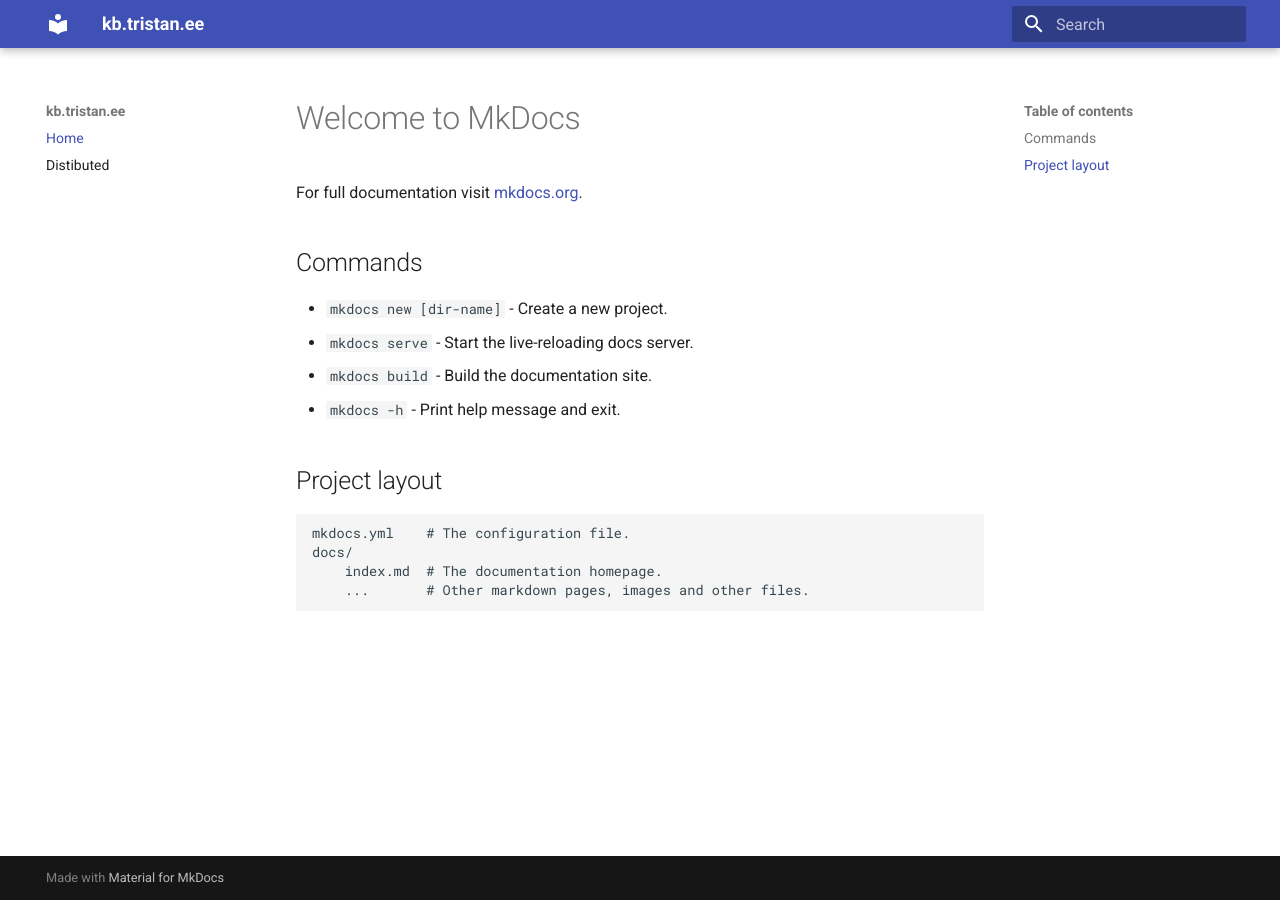
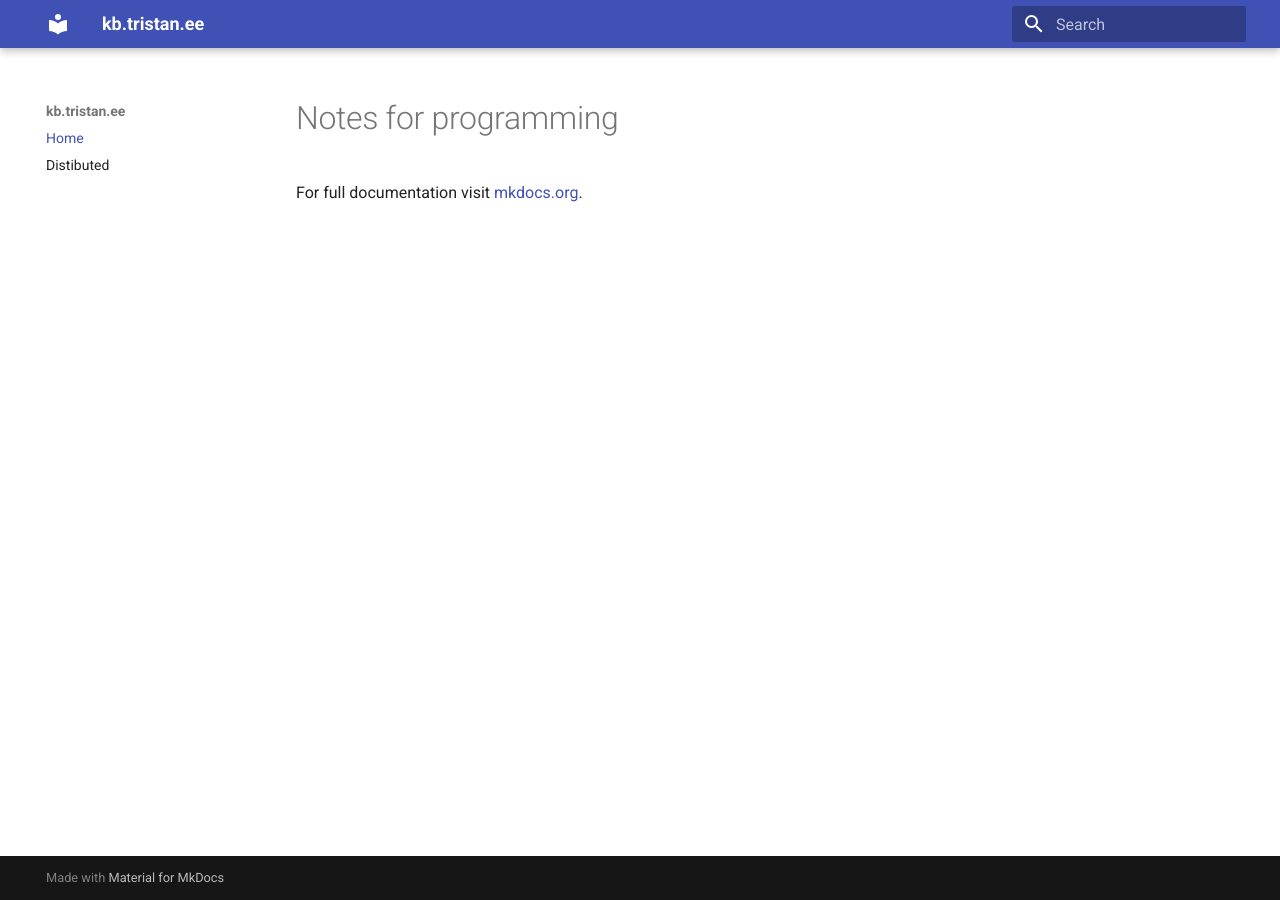
Before and after one commit to tristankrass/docs.tristan.ee, an MkDocs documentation site: the page built from docs/index.md, in a window 1280 px wide. Built offline with MkDocs 1.6.1 and Material for MkDocs 9.7.7, drawn with Linux system fonts in a browser that asks for light colours.

Commit message:
Update index.md

```diff
--- a/docs/index.md
+++ b/docs/index.md
@@ -1,17 +1,10 @@
-# Welcome to MkDocs
+# Notes for programming
+
+
+
+
+
+
+
 
 For full documentation visit [mkdocs.org](https://www.mkdocs.org).
-
-## Commands
-
-* `mkdocs new [dir-name]` - Create a new project.
-* `mkdocs serve` - Start the live-reloading docs server.
-* `mkdocs build` - Build the documentation site.
-* `mkdocs -h` - Print help message and exit.
-
-## Project layout
-
-    mkdocs.yml    # The configuration file.
-    docs/
-        index.md  # The documentation homepage.
-        ...       # Other markdown pages, images and other files.
```
